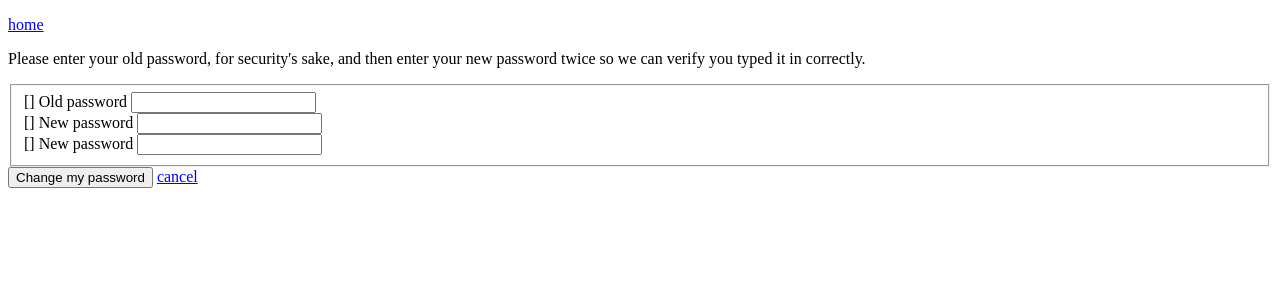
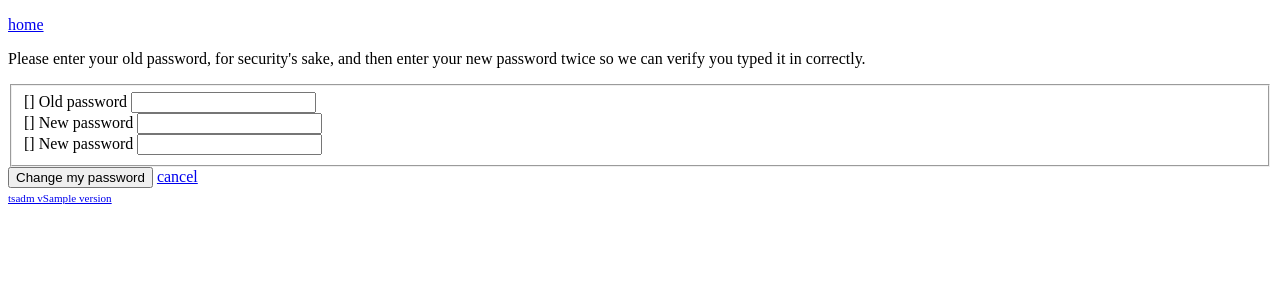
Before and after one commit to tsadm/webapp, a Django app: template src/tsadm/templates/theme/devel/tsadm/password_change_form.html in a window 1280 px wide. Shown: the top 300 px of the page. Run offline with Django 3.2, Linux system fonts and the light colour scheme; the template is opened without the code that fills it: most values are stand-ins (such as "Sample title", 1, 10 or a date in 2020); form fields are guessed from the names that the template uses.

Commit message:
show tsadm version and link to info page

```diff
--- a/src/tsadm/templates/theme/devel/tsadm/base.html
+++ b/src/tsadm/templates/theme/devel/tsadm/base.html
@@ -8,5 +8,8 @@
     {% include 'theme/devel/tsadm/parts/navbar.html' %}
 {% endblock %}
 {% block content %}{% endblock %}
+{% if tsadm.version %}
+    <small><small><a href="{% url 'info' %}">tsadm v{{ tsadm.version }}</a></small></small>
+{% endif %}
 </body>
 </html>
--- a/src/tsadm/views/__init__.py
+++ b/src/tsadm/views/__init__.py
@@ -18,9 +18,7 @@ class HomeView(TSAdmView):
     def get_context_data(self, **kwargs):
         logger.debug('get_context_data')
         context = super(HomeView, self).get_context_data(**kwargs)
-        context['tsadm'] = dict(
-            userSites=tsadmuser.sitesAll(self.tsadm.user),
-        )
+        context['tsadm']['userSites'] = tsadmuser.sitesAll(self.tsadm.user)
         return context
 
 
--- a/src/tsadm/views/base.py
+++ b/src/tsadm/views/base.py
@@ -24,6 +24,7 @@ class TSAdmView(LoginRequiredMixin, TemplateView):
         logger.debug('get_context_data')
         context = super(TSAdmView, self).get_context_data(**kwargs)
         context['tsadm'] = dict(
+            version=self.tsadm.version,
             user=self.tsadm.user,
         )
         return context
```
